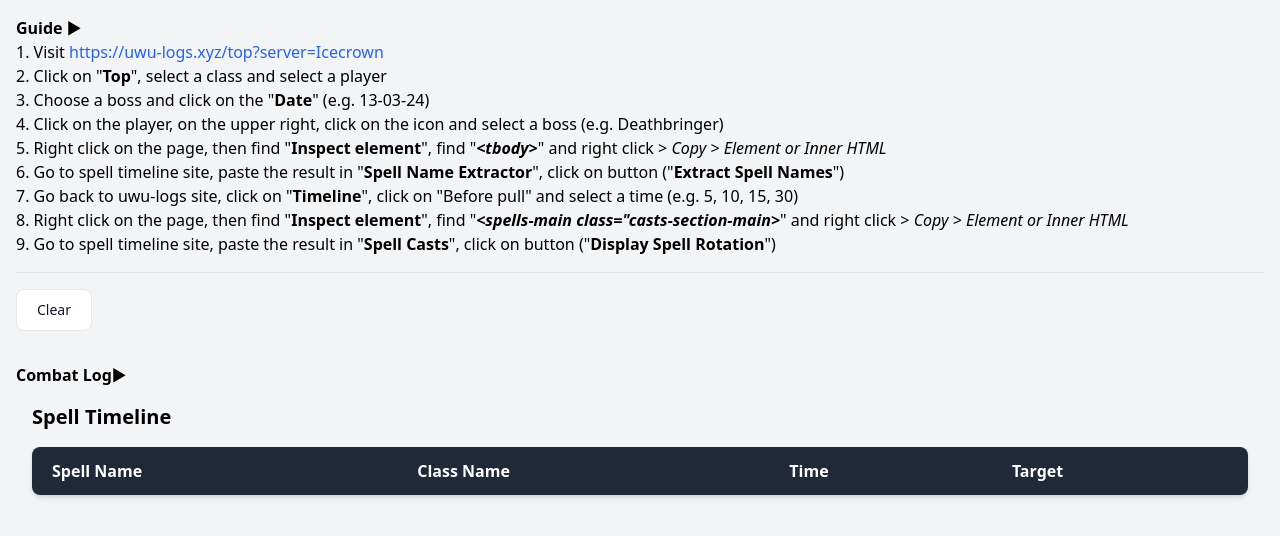
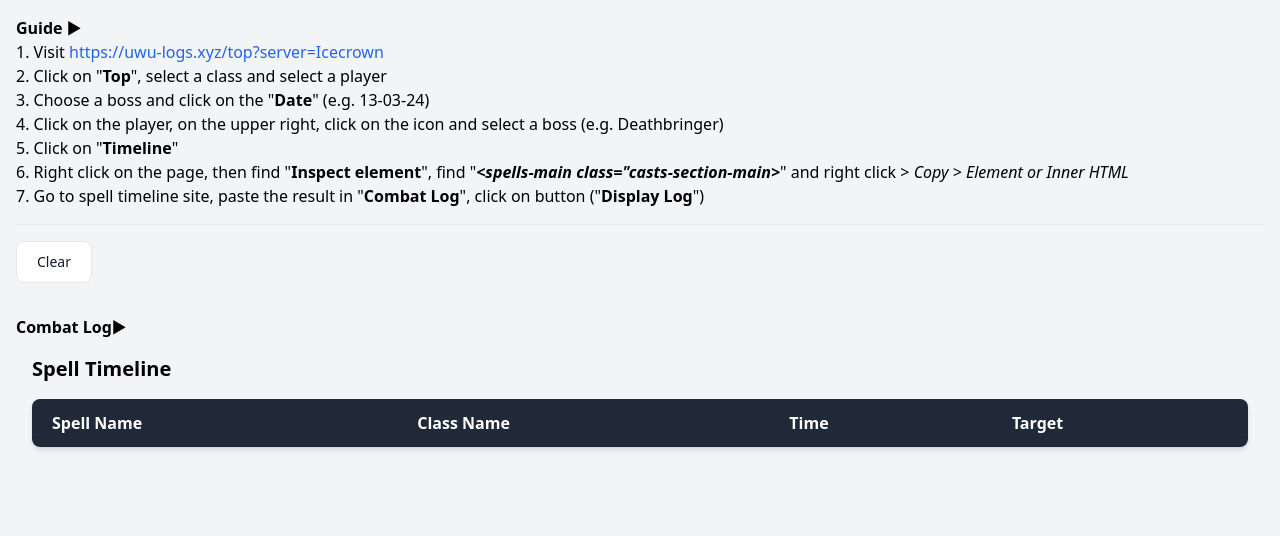
Before and after one commit to daloco13/uwu, a plain HTML site: page index.html in a window 1280 px wide. Drawn offline with nearby package versions, Linux system fonts and the light colour scheme.

Commit message:
Updated descriptions and steps

```diff
--- a/index.html
+++ b/index.html
@@ -41,11 +41,9 @@ ul.no-bullets {
             <li>2. Click on "<b>Top</b>", select a class and select a player</li>
             <li>3. Choose a boss and click on the "<b>Date</b>" (e.g. 13-03-24)</li>
             <li>4. Click on the player, on the upper right, click on the icon and select a boss (e.g. Deathbringer)</li>
-            <li>5. Right click on the page, then find "<b>Inspect element</b>", find "<b><i>&lt;tbody&gt;</i></b>" and right click > <i>Copy > Element or Inner HTML</i></li>
-            <li>6. Go to spell timeline site, paste the result in "<b>Spell Name Extractor</b>", click on button ("<b>Extract Spell Names</b>")</li>
-            <li>7. Go back to uwu-logs site, click on "<b>Timeline</b>", click on "Before pull" and select a time (e.g. 5, 10, 15, 30)</li>
-            <li>8. Right click on the page, then find "<b>Inspect element</b>", find "<b><i>&lt;spells-main class="casts-section-main&gt;</i></b>" and right click > <i>Copy > Element or Inner HTML</i></li>
-            <li>9. Go to spell timeline site, paste the result in "<b>Spell Casts</b>", click on button ("<b>Display Spell Rotation</b>")</li>
+            <li>5. Click on "<b>Timeline</b>"
+            <li>6. Right click on the page, then find "<b>Inspect element</b>", find "<b><i>&lt;spells-main class="casts-section-main&gt;</i></b>" and right click > <i>Copy > Element or Inner HTML</i></li>
+            <li>7. Go to spell timeline site, paste the result in "<b>Combat Log</b>", click on button ("<b>Display Log</b>")</li>
           </ul>
         </div>
       </div>
@@ -68,15 +66,16 @@ ul.no-bullets {
       </div>
 
       <div>
-        <!-- Clickable title to toggle visibility for Spell Rotation -->
+        <!-- Clickable title to toggle visibility for combat log -->
         <h3 class="section-title-casts"><b>Combat Log</b>▶</h3>
-        <!-- Div for Spell Rotation -->
+        <!-- Div for combat log -->
         <div class="content-section spell-rotation">
           <div class="textarea-section">
             <!-- Textarea for HTML input -->
             <textarea id="htmlInputSpellRotation" rows="10" cols="100" placeholder="Paste your HTML here... (see guide)"></textarea>
-            <!-- Button to display the spell rotation table -->
-            <button class='text-white bg-blue-700 hover:bg-blue-800 focus:ring-4 focus:ring-blue-300 font-medium rounded-lg text-sm px-5 py-2.5 me-2 mb-2 dark:bg-blue-600 dark:hover:bg-blue-700 focus:outline-none dark:focus:ring-blue-800' onclick="displaySpellRotation()">Display Spell Rotation</button>
+            <br />
+            <!-- Button to display the combat log table -->
+            <button class='text-white bg-blue-700 hover:bg-blue-800 focus:ring-4 focus:ring-blue-300 font-medium rounded-lg text-sm px-5 py-2.5 me-2 mb-2 dark:bg-blue-600 dark:hover:bg-blue-700 focus:outline-none dark:focus:ring-blue-800' onclick="displaySpellRotation()">Display Log</button>
           </div>
           <div class="container mx-auto p-4">
             <h2 class="text-xl font-bold mb-4 section-title-timeline">Spell Timeline</h2>
@@ -233,7 +232,7 @@ ul.no-bullets {
       });
     }
 
-    // Function to display spell rotation table
+    // Function to display combat log table
     function displaySpellRotation() {
       // Get the value from the textarea
       const htmlContent = document.getElementById('htmlInputSpellRotation').value;
```
